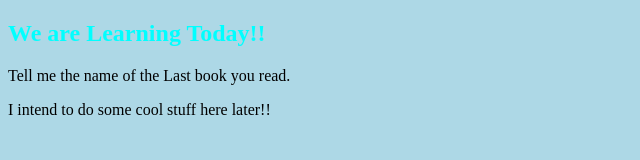
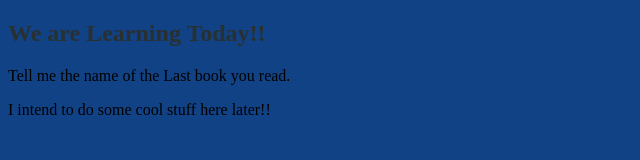
Before and after one commit to nzehenry75/Tesco-Project, a plain HTML site: page index.html in a window 1280 px wide. Shown: the whole page, without its empty margins (0-640 px from the left). Drawn offline with Linux system fonts and the light colour scheme.

Commit message:
modified the stylesheet

```diff
--- a/Style.css
+++ b/Style.css
@@ -1,8 +1,8 @@
 body {
-background-color: lightblue;
+background-color: rgb(17, 66, 134);
 }
 
 h2{
-    color: aqua;
+    color: rgb(41, 48, 48);
     margin-left: auto;
 }
```
